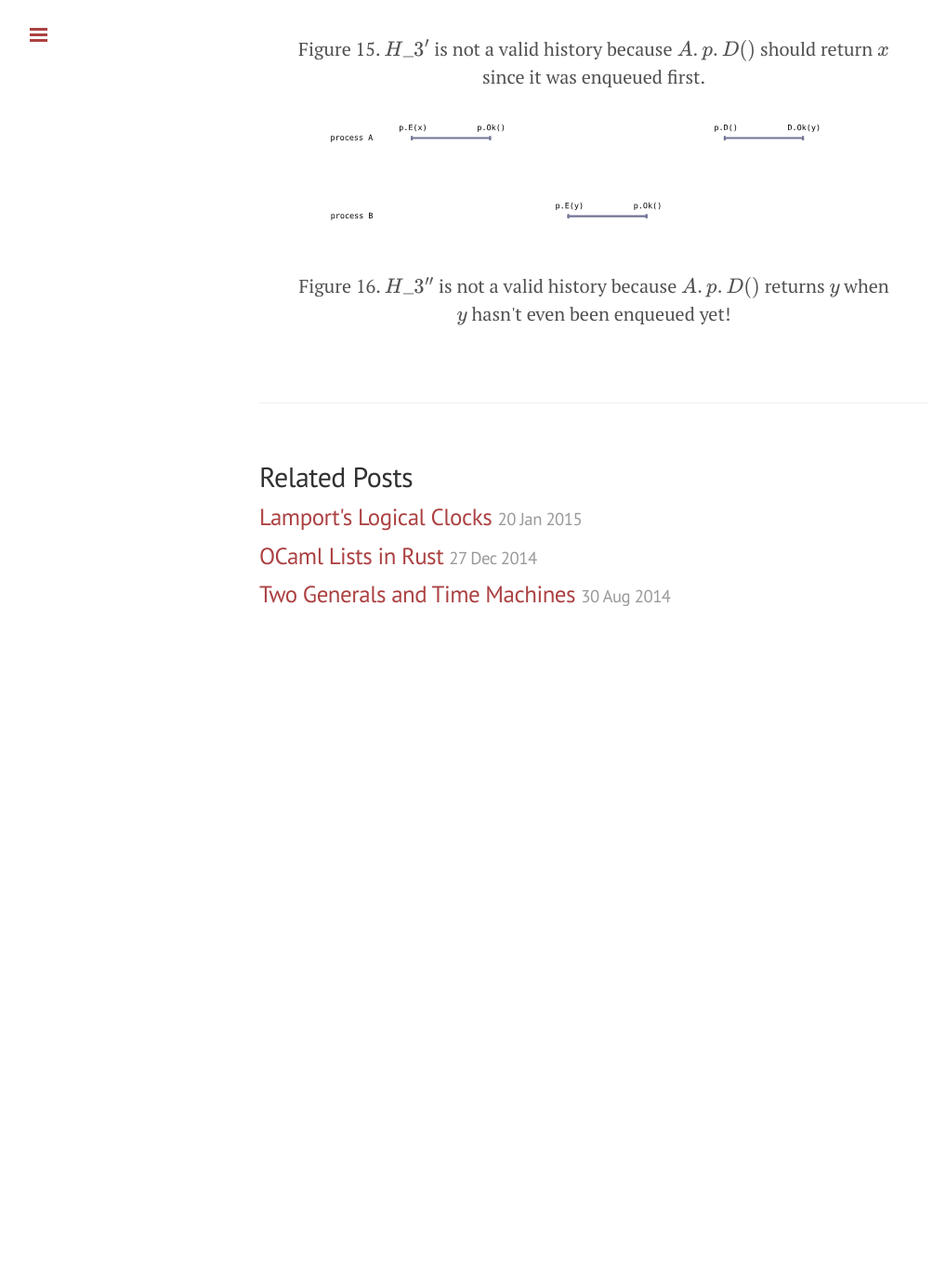
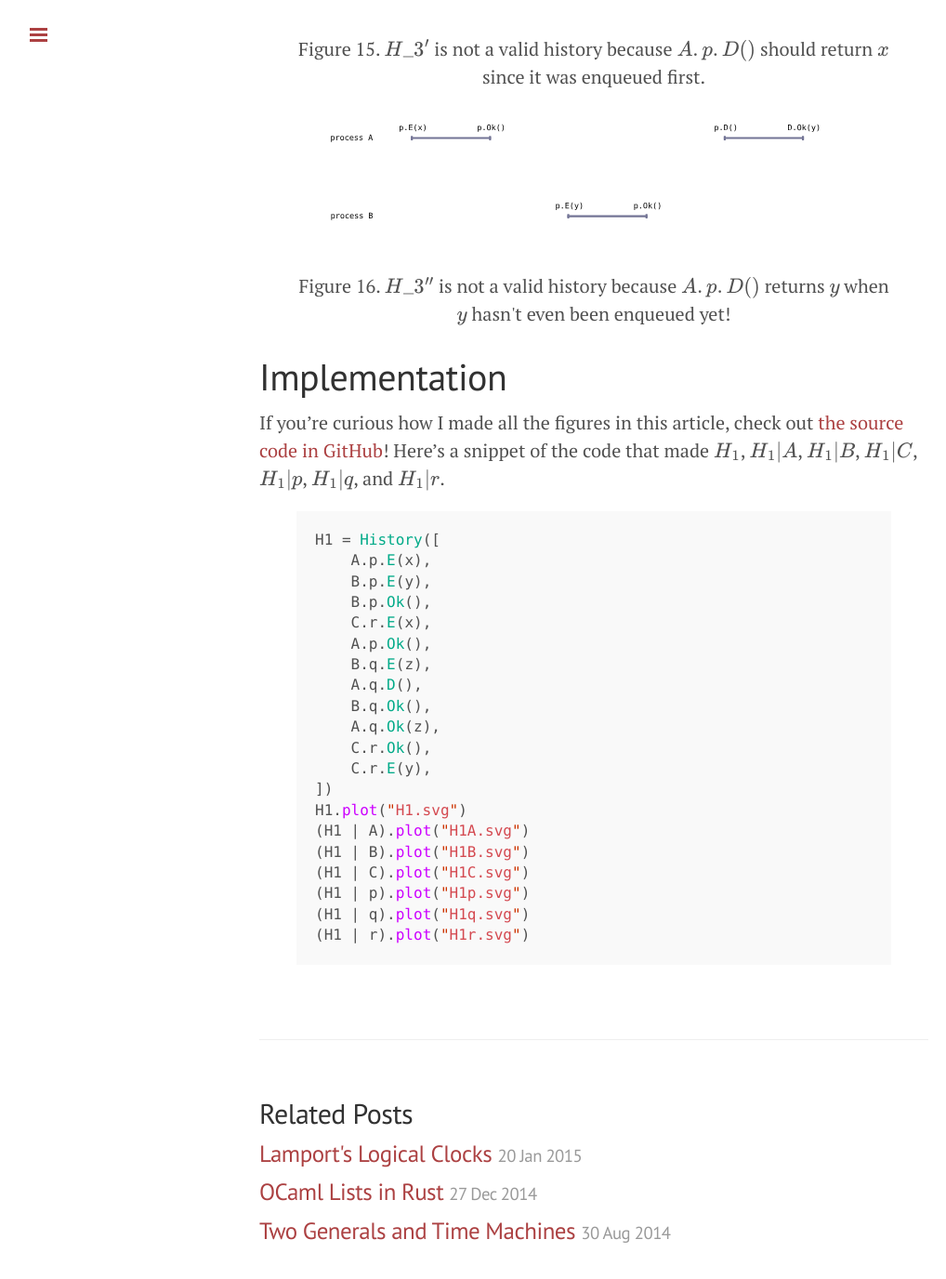
Before and after one commit to mwhittaker/mwhittaker.github.io, a Jekyll site: the page built from _posts/2015-01-24-linearizability.md, in a window 1280 px wide and 1400 px high, scrolled down 10070 px. Shown: the top 1376 px of the window at 93% size, without its empty margins (1-1019 px from the left). Built offline with Jekyll 4.4.1, drawn with Linux system fonts in a browser that asks for light colours; Markdown is read by kramdown in place of the engine named in the settings; formulas are drawn with MathJax 3; before the commit the page ends 10785 px from its top, so only the background shows below that.

Commit message:
Added implementation section.

```diff
--- a/_posts/2015-01-24-linearizability.md
+++ b/_posts/2015-01-24-linearizability.md
@@ -289,6 +289,7 @@ Consider $H\_3$ as shown in Figure 14.
   </figure>
 </center>
 
+
 There are two potential linearizations we could form from $H\_3$: $H\_3'$ and
 $H\_3''$ shown in Figure 15 and Figure 16. However, both of these histories
 violate the sequential semantics of the queue $p$ and are therefore invalid
@@ -314,6 +315,36 @@ histories. Thus, $H\_3$ is not linearizable.
   </figure>
 </center>
 
-[paper_linearizability]: http://cs.brown.edu/~mph/HerlihyW90/p463-herlihy.pdf
-[paper_clocks]:          http://web.stanford.edu/class/cs240/readings/lamport.pdf
-[blog_clocks]:           http://mwhittaker.github.io/2015/01/20/logical-clocks/
+# Implementation #
+If you're curious how I made all the figures in this article, check out [the
+source code in GitHub][github_linearizability]! Here's a snippet of the code
+that made $H\_1$, $H\_1 | A$, $H\_1 | B$, $H\_1 | C$, $H\_1 | p$, $H\_1 | q$,
+and $H\_1 | r$.
+
+{% highlight python %}
+H1 = History([
+    A.p.E(x),
+    B.p.E(y),
+    B.p.Ok(),
+    C.r.E(x),
+    A.p.Ok(),
+    B.q.E(z),
+    A.q.D(),
+    B.q.Ok(),
+    A.q.Ok(z),
+    C.r.Ok(),
+    C.r.E(y),
+])
+H1.plot("H1.svg")
+(H1 | A).plot("H1A.svg")
+(H1 | B).plot("H1B.svg")
+(H1 | C).plot("H1C.svg")
+(H1 | p).plot("H1p.svg")
+(H1 | q).plot("H1q.svg")
+(H1 | r).plot("H1r.svg")
+{% endhighlight %}
+
+[paper_linearizability]:  http://cs.brown.edu/~mph/HerlihyW90/p463-herlihy.pdf
+[paper_clocks]:           http://web.stanford.edu/class/cs240/readings/lamport.pdf
+[blog_clocks]:            http://mwhittaker.github.io/2015/01/20/logical-clocks/
+[github_linearizability]: https://github.com/mwhittaker/linearizability
```
